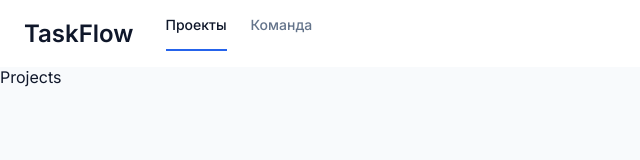
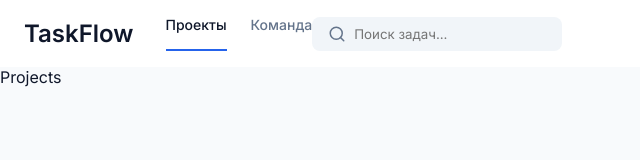
Before and after one commit to DimaJun/taskflow, a Next.js app: page /projects in a window 1280 px wide. Shown: the top 160 px of the page, without its empty margins (0-640 px from the left). Built offline with nearby package versions, Linux system fonts and the light colour scheme.

Commit message:
added: Input to header;

```diff
--- /dev/null
+++ b/src/shared/ui/Input/Input.module.scss
@@ -0,0 +1,24 @@
+.label {
+  display: flex;
+  flex-direction: column;
+  gap: var(--indent-4);
+}
+
+.wrapper {
+  display: flex;
+  align-items: center;
+  gap: var(--indent-8);
+  background-color: var(--input-bg);
+  padding: var(--indent-8) var(--indent-16);
+  border-radius: var(--indent-8);
+}
+
+.icon {
+  color: var(--color-secondary);
+}
+
+.Input {
+  border: none;
+  outline: none;
+  background-color: transparent;
+}
--- /dev/null
+++ b/src/shared/ui/Input/Input.tsx
@@ -0,0 +1,55 @@
+import s from './Input.module.scss';
+import { InputHTMLAttributes, useId } from 'react';
+import { Search } from 'lucide-react';
+import { classNames } from '@/shared/helpers';
+
+interface Props extends InputHTMLAttributes<HTMLInputElement> {
+	label?: string;
+	wrapperClass?: string;
+	isSearch?: boolean;
+}
+
+export function Input(props: Props) {
+	const { className = '', wrapperClass = '', label, isSearch = false, ...rest } = props;
+
+	const inputId = rest.id ?? useId();
+
+	if (label) {
+		return (
+			<label
+				className={s.label}
+				htmlFor={inputId}
+			>
+				<p>{label}</p>
+				<div className={classNames(s.wrapper, {}, [wrapperClass])}>
+					{isSearch && (
+						<Search
+							className={s.icon}
+							size={18}
+						/>
+					)}
+					<input
+						className={classNames(s.Input, {}, [className])}
+						id={inputId}
+						{...rest}
+					/>
+				</div>
+			</label>
+		);
+	}
+
+	return (
+		<div className={classNames(s.wrapper, {}, [wrapperClass])}>
+			{isSearch && (
+				<Search
+					className={s.icon}
+					size={18}
+				/>
+			)}
+			<input
+				className={classNames(s.Input, {}, [className])}
+				{...rest}
+			/>
+		</div>
+	);
+}
--- /dev/null
+++ b/src/shared/ui/Input/index.ts
@@ -0,0 +1 @@
+export { Input } from './Input';
--- a/src/widgets/Header/ui/Header.tsx
+++ b/src/widgets/Header/ui/Header.tsx
@@ -4,6 +4,7 @@ import s from './Header.module.scss';
 import Link from 'next/link';
 import { Navigation } from './Navigation/Navigation';
 import { navItems } from '../consts/nav-items';
+import { Input } from '@/shared/ui/Input';
 
 export function Header() {
 	return (
@@ -17,7 +18,12 @@ export function Header() {
 				</Link>
 				<Navigation items={navItems} />
 			</div>
-			<div className={s.right}></div>
+			<div className={s.right}>
+				<Input
+					isSearch
+					placeholder='Поиск задач...'
+				/>
+			</div>
 		</header>
 	);
 }
```
